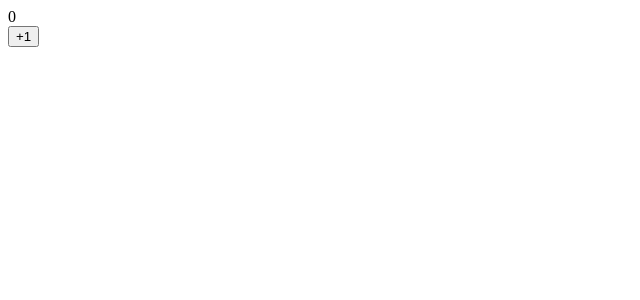
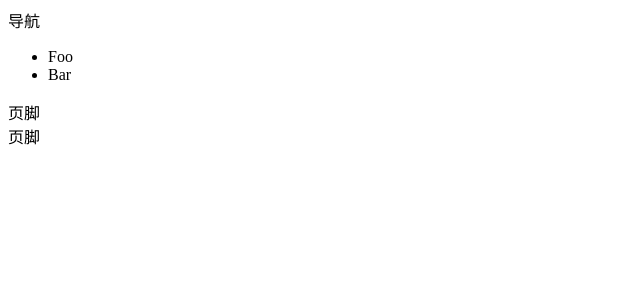
Before and after one commit to liyahuan/mine-financing-, a Vue app: page /#/about in a window 1280 px wide. Before the commit this address led to /. Shown: the top 300 px of the page, without its empty margins (0-640 px from the left). Built offline with nearby package versions, Linux system fonts and the light colour scheme.

Commit message:
添加vue router

```diff
--- a/package.json
+++ b/package.json
@@ -9,7 +9,8 @@
   },
   "dependencies": {
     "@vitejs/plugin-vue-jsx": "1.3.9",
-    "vue": "^3.2.31"
+    "vue": "^3.2.31",
+    "vue-router": "4"
   },
   "devDependencies": {
     "@vitejs/plugin-vue": "2.3.1",
--- a/src/App.tsx
+++ b/src/App.tsx
@@ -1,4 +1,5 @@
 import { defineComponent, ref } from "vue";
+import { RouterLink, RouterView } from "vue-router";
 
 export const App = defineComponent({
   setup(){
@@ -7,12 +8,20 @@
       refCount.value +=1
     }
     return ()=> <>
+      <header>导航
+        <ul>
+          <li>
+            <router-link to="/">Foo</router-link>
+          </li>
+          <li>
+            <router-link to="/Bar">Bar</router-link>
+          </li>
+        </ul>
+      </header>
       <div>
-        {refCount.value}
+        <RouterView />
       </div>
-      <div>
-        <button onClick={onClick}>+1</button>
-      </div>
+      <footer>页脚</footer>
     </>
   }
 })
--- /dev/null
+++ b/src/views/Bar.tsx
@@ -0,0 +1,6 @@
+import { defineComponent } from "vue";
+export const Bar = defineComponent({
+  setup:(props,context) => {
+    return ()=> (<div>导航</div>)
+  }
+})
--- /dev/null
+++ b/src/views/Foo.tsx
@@ -0,0 +1,6 @@
+import { defineComponent } from "vue";
+export const Foo = defineComponent({
+  setup:(props,context) =>{
+    return ()=> (<div>页脚</div>)
+  }
+})
```
Also changed, not shown: src/main.ts (+16 -1 lines), 1 other file (tests, documents, lock files or other folders).
